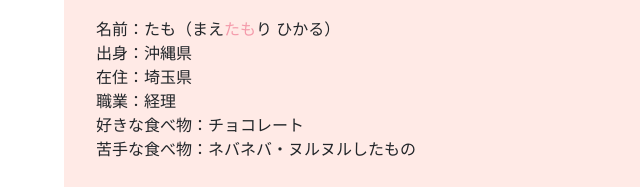
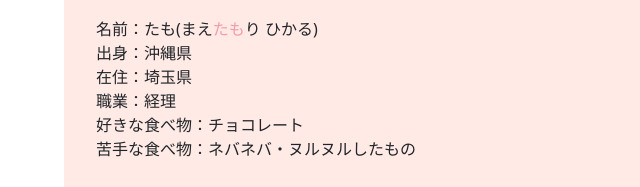
Before and after one commit to hikarumae/maetamori, a plain HTML site: page index.html in a window 1280 px wide. Shown: the part 232-419 px from the top of the page, 0-640 px from the left. Drawn offline with nearby package versions, Linux system fonts and the light colour scheme.

Commit message:
Update index.html

```diff
--- a/index.html
+++ b/index.html
@@ -17,6 +17,7 @@
             <img class="hello-pig pig-top" src="img_pig_top.png">
             <img class="hello-pig pig-side" src="img_pig_side.png">
 
+
         </div>
 
 
@@ -26,7 +27,7 @@
             <h2 class="about-title">About</h2>
             <div class="About">
               <ul>
-                    <li>名前：たも（まえ<span>たも</span>り ひかる）</li>
+                    <li>名前：たも(まえ<span>たも</span>り ひかる)</li>
                     <li>出身：沖縄県</li>
                     <li>在住：埼玉県</li>
                     <li>職業：経理</li>
```
